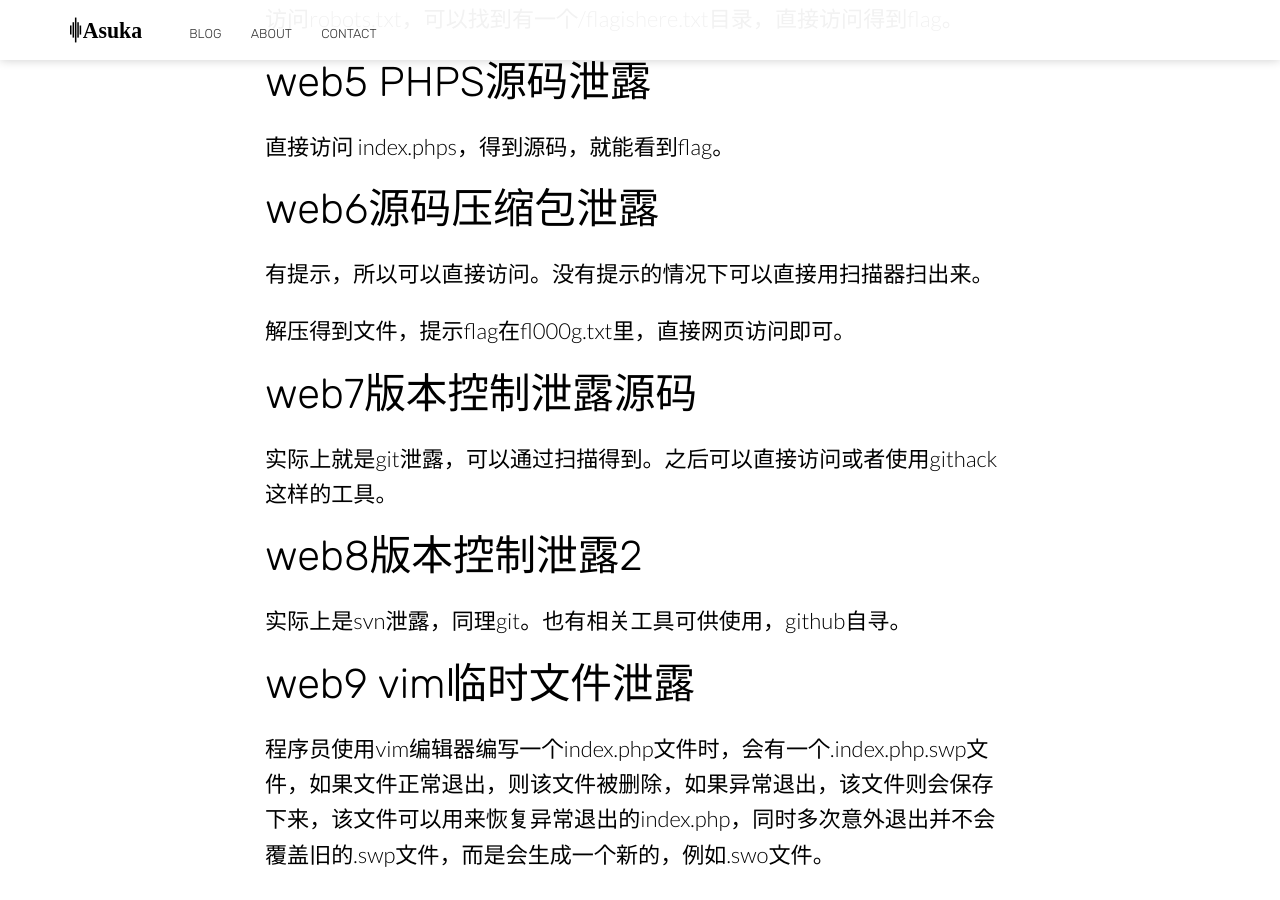
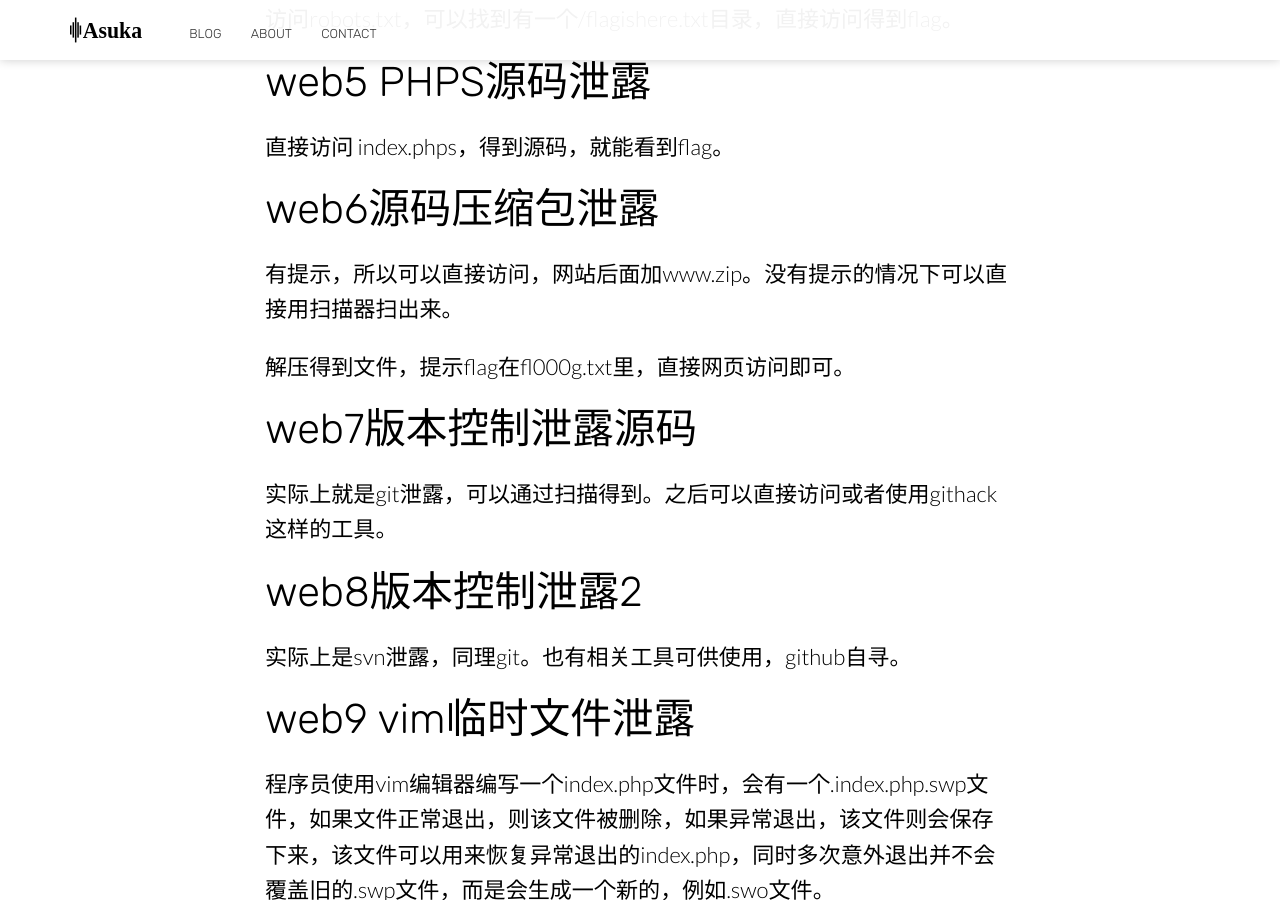
Before and after one commit to LunaAsuka/LunaAsuka.github.io, a Jekyll site: the page built from _posts/2021-04-08-CTFShow-web入门信息收集.md, in a window 1280 px wide and 900 px high, scrolled down 1479 px. Built offline with Jekyll 4.4.1, drawn with Linux system fonts in a browser that asks for light colours.

Commit message:
Update 2021-04-08-CTFShow-web入门信息收集.md

```diff
--- a/_posts/2021-04-08-CTFShow-web入门信息收集.md
+++ b/_posts/2021-04-08-CTFShow-web入门信息收集.md
@@ -31,7 +31,7 @@ author_staff_member: LunaAsuka
 
 ## web6源码压缩包泄露
 
-有提示，所以可以直接访问。没有提示的情况下可以直接用扫描器扫出来。
+有提示，所以可以直接访问，网站后面加www.zip。没有提示的情况下可以直接用扫描器扫出来。
 
 解压得到文件，提示flag在fl000g.txt里，直接网页访问即可。
 
```
